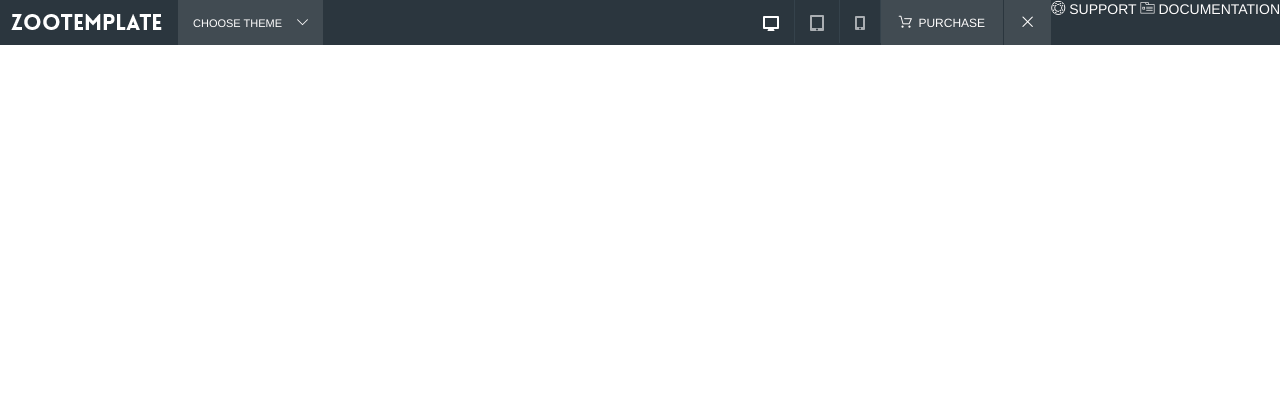
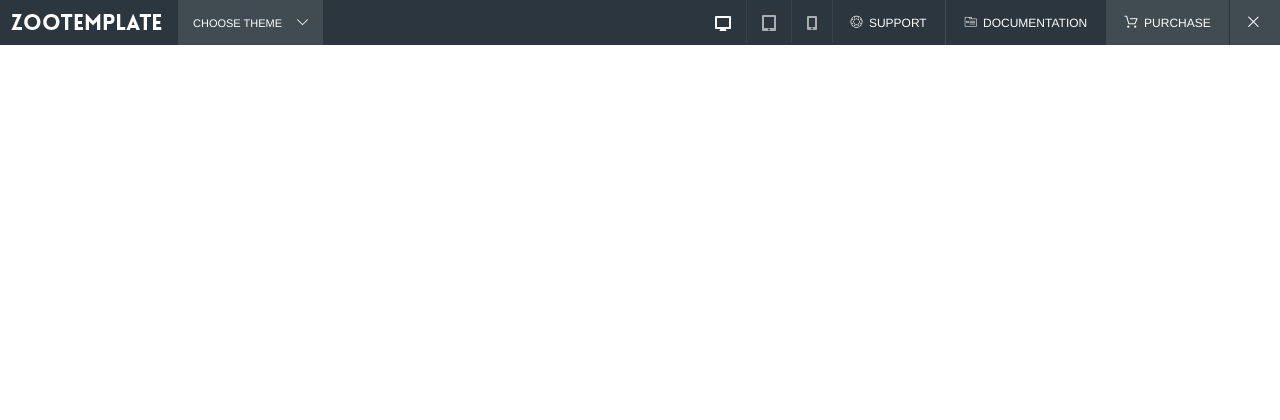
Before and after one commit to cleversoft/theme-demo-switcher, a PHP site: page / in a window 1280 px wide. Shown: the top 420 px of the page. Run offline with PHP 8.4, Linux system fonts and the light colour scheme; data that the repository does not hold is empty.

Commit message:
add style for doc, support button.

```diff
--- a/assets/css/_application.scss
+++ b/assets/css/_application.scss
@@ -133,14 +133,14 @@ a
 }
 #switcher .theme-list ul li{
 	display: block;
-	border-bottom: 1px solid #F1F1F1;
 }
 .theme-list a:hover .theme-thumb{
 	display: block;
 }
 .theme-list a{
+	border-bottom: 1px solid #F1F1F1;
 	color: #363636;
-	display: inline;
+	display: block;
 	font-weight: normal;
 	text-transform: capitalize;
 	position: relative;
@@ -201,18 +201,12 @@ a
 	margin: 0;
 	padding: 0;
 }
-
-li.purchase a,
-li.remove_frame a
+.list-action-links li a
 {
 	background: #2b363e;
-	background: rgba( 255, 255, 255, 0.1 );
+
 	font-size: 12px;
 	float: left;
-}
-
-li.purchase a
-{
 	padding: 14px 18px 13px 18px;
 	margin-right: 1px;
 	i{
@@ -220,13 +214,20 @@ li.purchase a
 	}
 }
 
-li.remove_frame a
+.list-action-links li.support-link a{
+	border-right: 1px solid rgba( 255, 255, 255, 0.1 );
+}
+.list-action-links li.purchase a,
+.list-action-links li.remove_frame a{
+	background: rgba( 255, 255, 255, 0.1 );
+}
+.list-action-links li.remove_frame a
 {
 	padding: 14px 18px;
+	margin:0;
 }
 
-li.purchase a:hover,
-li.remove_frame a:hover
+.list-action-links li a:hover
 {
 	background: #ffffff;
 	color: #2b363e;
--- a/index.php
+++ b/index.php
@@ -116,7 +116,7 @@ if (!isset($redirect)) :
             <span class="current-theme-name"><?php if ($theme_found != false): echo $current_theme_name . ' - ' . $current_theme_desc; endif; ?></span>
 
             <!-- purchase / close frame buttons -->
-            <ul class="right">
+            <ul class="right list-action-links">
                 <li class="support-link"><a href="<?php echo $support_url ?>"><i class="cs-font clever-icon-help"></i> Support</a></li>
                 <li class="docs-link"><a href="<?php echo $current_theme_docs_url ?>"><i class="cs-font clever-icon-tab"></i> Documentation</a></li>
                 <li class="purchase" rel="<?php echo $current_theme_purchase_url; ?>">
```
Also changed, not shown: assets/css/styles.css, 1 other file.
